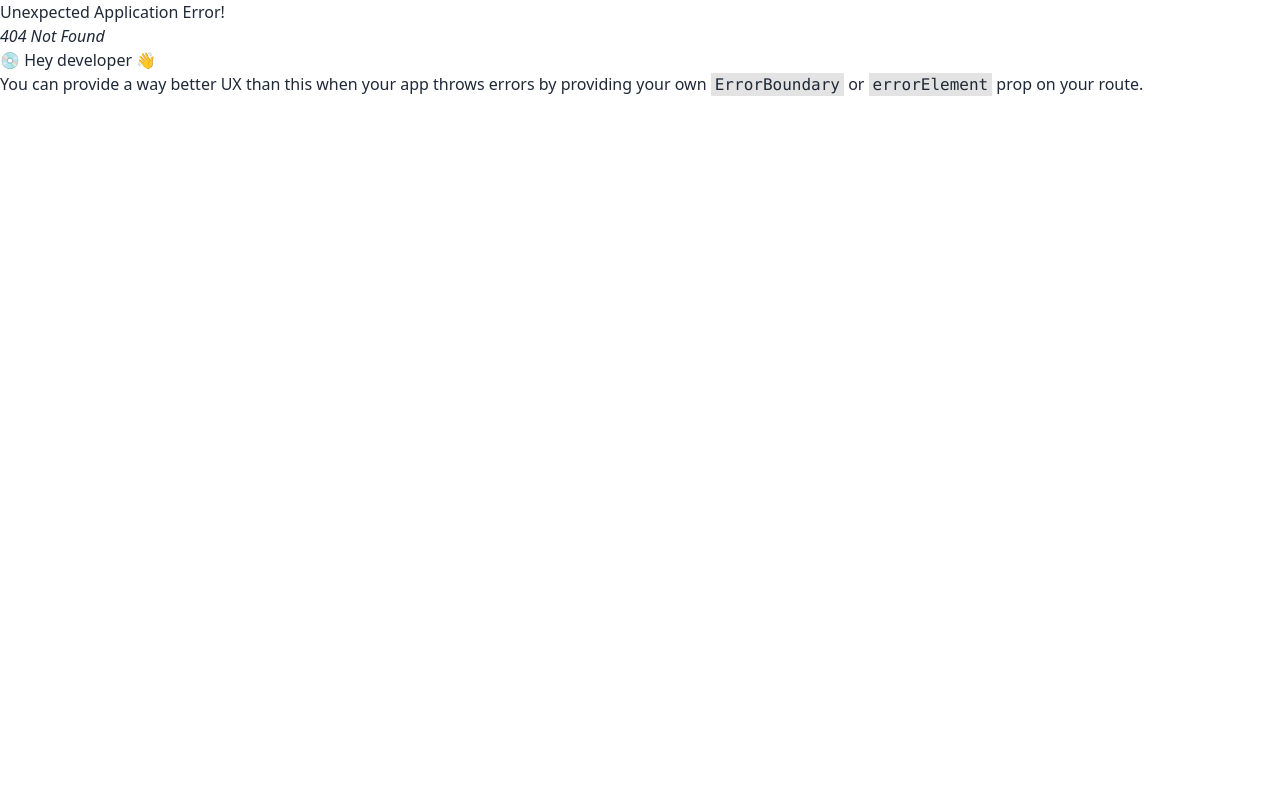
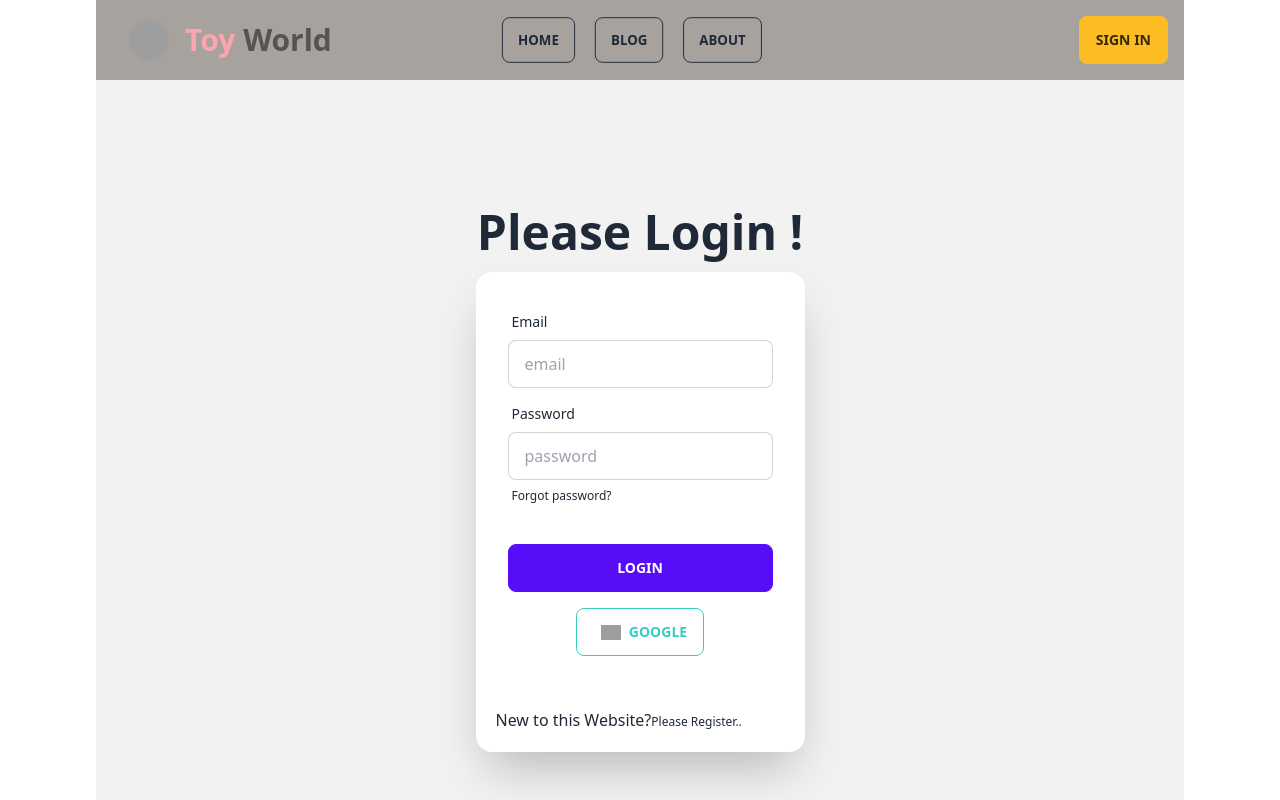
Before and after one commit to Ashik-Faysal/toy-marketplace-client, a React (Vite) app: page /login in a window 1280 px wide. Before the commit this address had no page. Shown: the top 800 px of the page. Built offline with nearby package versions, Linux system fonts and the light colour scheme; no server answers; grey boxes are pictures that could not be loaded.

Commit message:
added login and register routes

```diff
--- /dev/null
+++ b/src/Providers/AuthProvider.jsx
@@ -0,0 +1,67 @@
+import React, { createContext, useEffect, useState } from "react";
+import {
+  createUserWithEmailAndPassword,
+  getAuth,
+  GoogleAuthProvider,
+  onAuthStateChanged,
+  signInWithEmailAndPassword,
+  signInWithPopup,
+  signOut,
+  updateProfile,
+} from "firebase/auth";
+import app from "../firebase/firebase.config";
+
+export const AuthContext = createContext("");
+const auth = getAuth(app);
+
+const AuthProviders = ({ children }) => {
+  const [user, setUser] = useState(null);
+
+  const [loading, setLoading] = useState(true);
+
+  const createUser = (email, password) => {
+    return createUserWithEmailAndPassword(auth, email, password);
+  };
+  const signIn = (email, password) => {
+    return signInWithEmailAndPassword(auth, email, password);
+  };
+  const signInWithGoogle = () => {
+    const googleProvider = new GoogleAuthProvider();
+    return signInWithPopup(auth, googleProvider);
+  };
+  const logOut = () => {
+    return signOut(auth);
+  };
+
+  const userProfile = (name, photoURL) => {
+    return updateProfile(auth.currentUser, {
+      displayName: name,
+      photoURL: photoURL,
+    });
+  };
+  // Observe state change
+  useEffect(() => {
+    const unsubscribe = onAuthStateChanged(auth, (currentUser) => {
+      setUser(currentUser);
+      setLoading(false);
+    });
+    return () => {
+      unsubscribe();
+    };
+  }, []);
+
+  const authInfo = {
+    user,
+    loading,
+    createUser,
+    signIn,
+    logOut,
+    signInWithGoogle,
+    userProfile,
+  };
+  return (
+    <AuthContext.Provider value={authInfo}>{children}</AuthContext.Provider>
+  );
+};
+
+export default AuthProviders;
--- a/src/main.jsx
+++ b/src/main.jsx
@@ -3,9 +3,12 @@ import ReactDOM from "react-dom/client";
 import "./index.css";
 import router from "./routes/Routes.jsx";
 import { RouterProvider } from "react-router-dom";
+import AuthProviders from "./Providers/AuthProvider";
 
 ReactDOM.createRoot(document.getElementById("root")).render(
   <React.StrictMode>
-    <RouterProvider router={router} />
+    <AuthProviders>
+      <RouterProvider router={router} />
+    </AuthProviders>
   </React.StrictMode>
 );
--- /dev/null
+++ b/src/pages/Login/Login.jsx
@@ -0,0 +1,110 @@
+import React, { useContext, useState } from "react";
+import { Link, useLocation, useNavigate } from "react-router-dom";
+import { AuthContext } from "../../Providers/AuthProvider";
+
+const Login = () => {
+  const [error, setError] = useState(null);
+
+  const { signIn, signInWithGoogle, upDateProfile } =
+    useContext(AuthContext);
+//   // console.log(signInWithGoogle);
+  const navigate = useNavigate();
+  const location = useLocation();
+  const from = location?.state?.from?.pathname || "/";
+  const handleLogin = (event) => {
+    event.preventDefault();
+    const form = event.target;
+    const email = form.email.value;
+    const password = form.password.value;
+
+    if (password.length < 6) {
+      setError("Password must be at least 6 characters long.");
+      return;
+    }
+    signIn(email, password)
+      .then((result) => {
+        const loggedUser = result.user;
+        upDateProfile(email, photoURL);
+        form.reset();
+        setError("");
+        navigate(from);
+      })
+      .catch((error) => setError(error.message));
+  };
+  return (
+    <div className="hero min-h-screen bg-base-200">
+      <div className="hero-content flex-col ">
+        <div className="text-center lg:text-left">
+          <h1 className="text-5xl font-bold">Please Login !</h1>
+        </div>
+        <div className="card flex-shrink-0 w-full max-w-sm shadow-2xl bg-base-100">
+                  <form
+                    //   onSubmit={handleLogin}
+                      className="card-body">
+            <div className="form-control">
+              <label className="label">
+                <span className="label-text">Email</span>
+              </label>
+              <input
+                type="email"
+                name="email"
+                placeholder="email"
+                className="input input-bordered"
+                required
+              />
+            </div>
+            <div className="form-control">
+              <label className="label">
+                <span className="label-text">Password</span>
+              </label>
+              <input
+                type="password"
+                placeholder="password"
+                name="password"
+                className="input input-bordered"
+                required
+              />
+              <label className="label">
+                <a href="#" className="label-text-alt link link-hover">
+                  Forgot password?
+                </a>
+              </label>
+            </div>
+            <div className="form-control mt-6">
+              <button className="btn btn-primary">Login</button>
+            </div>
+
+            <div className="flex gap-4 mx-auto">
+              <button
+                              type="button"
+
+                              onClick={signInWithGoogle}
+
+                className="btn btn-outline btn-accent mt-2"
+              >
+                <img
+                  className="mx-2"
+                  src="https://developers.google.com/identity/images/g-logo.png"
+                  alt="Google logo"
+                  width="20px"
+                  height="20px"
+                />
+                Google
+              </button>
+            </div>
+          </form>
+          {error && <p className="text-red-500">{error}</p>}
+
+          <span className="p-5">
+            New to this Website?
+            <Link to="/register" className="label-text-alt link link-hover">
+              Please Register..
+            </Link>
+          </span>
+        </div>
+      </div>
+    </div>
+  );
+};
+
+export default Login;
--- /dev/null
+++ b/src/pages/Login/Register.jsx
@@ -0,0 +1,101 @@
+import React, { useContext } from "react";
+import { Link } from "react-router-dom";
+import { AuthContext } from "../../Providers/AuthProvider";
+
+const Register = () => {
+  const { user, createUser, userProfile } =useContext(AuthContext);
+
+  const handleRegister = (event) => {
+    event.preventDefault();
+    const form = event.target;
+    const name = form.name.value;
+    const email = form.email.value;
+    const password = form.password.value;
+    const photoURL = form.photoURL.value;
+    console.log(name, email, password, photoURL);
+
+    createUser(email, password)
+      .then((result) => {
+        userProfile(name, photoURL);
+        const loggedUser = result.user;
+        console.log(loggedUser);
+        form.reset();
+      })
+      .catch((error) => console.log(error));
+  };
+
+  return (
+    <div className="hero min-h-screen bg-base-200">
+      <div className="hero-content flex-col">
+        <div className="text-center lg:text-left">
+          <h1 className="text-5xl font-bold">Please Register!</h1>
+        </div>
+        <div className="card flex-shrink-0 w-full max-w-sm shadow-2xl bg-base-100">
+          <form onSubmit={handleRegister} className="card-body">
+            <div className="form-control">
+              <label className="label">
+                <span className="label-text">Name</span>
+              </label>
+              <input
+                type="text"
+                name="name"
+                placeholder="name"
+                className="input input-bordered"
+                required
+              />
+            </div>
+            <div className="form-control">
+              <label className="label">
+                <span className="label-text">Email</span>
+              </label>
+              <input
+                type="email"
+                name="email"
+                placeholder="email"
+                className="input input-bordered"
+                required
+              />
+            </div>
+            <div className="form-control">
+              <label className="label">
+                <span className="label-text">Photo Url</span>
+              </label>
+              <input
+                type="text"
+                name="photoURL"
+                placeholder="photo url"
+                className="input input-bordered"
+                required
+              />
+            </div>
+            <div className="form-control">
+              <label className="label">
+                <span className="label-text">Password</span>
+              </label>
+              <input
+                type="password"
+                placeholder="password"
+                name="password"
+                className="input input-bordered"
+                required
+              />
+              <label className="label">
+                <Link
+                  to="/login"
+                  className="p-1 label-text-alt link link-hover"
+                >
+                  Have Already an Account? Please Login
+                </Link>
+              </label>
+            </div>
+            <div className="form-control mt-6">
+              <button className="btn btn-primary">Register</button>
+            </div>
+          </form>
+        </div>
+      </div>
+    </div>
+  );
+};
+
+export default Register;
--- a/src/pages/shared/Navbar.jsx
+++ b/src/pages/shared/Navbar.jsx
@@ -1,6 +1,15 @@
-import React from "react";
+import React, { useContext } from "react";
+import { Link } from "react-router-dom";
+import { AuthContext } from "../../Providers/AuthProvider";
 
 const Navbar = () => {
+  const { user, logOut } = useContext(AuthContext);
+  const handleLogOut = () => {
+    logOut()
+      .then(() => {})
+      .then((error) => console.log(error));
+  };
+
   return (
     <div className="navbar bg-stone-400 p-4">
       <div className="navbar-start">
@@ -48,7 +57,8 @@ const Navbar = () => {
           </ul>
         </div>
         <a className="btn btn-ghost normal-case text-3xl font-extrabold">
-          <img className="w-10 h-10 rounded-full mr-4"
+          <img
+            className="w-10 h-10 rounded-full mr-4"
             src="https://images.unsplash.com/photo-1593085512500-5d55148d6f0d?ixlib=rb-4.0.3&ixid=M3wxMjA3fDB8MHxzZWFyY2h8MTJ8fHRveXxlbnwwfHwwfHx8MA%3D%3D&auto=format&fit=crop&w=500&q=60"
             alt=""
           />
@@ -59,18 +69,48 @@ const Navbar = () => {
       <div className="navbar-center hidden lg:flex">
         <ul className="menu menu-horizontal px-1">
           <li>
-            <button className="btn btn-outline">Home </button>
+            <Link to="/" className="btn btn-outline">
+              Home
+            </Link>
           </li>
           <li tabIndex={0}>
-            <button className="btn btn-outline mx-4">Blog</button>
+            <Link to="/blog" className="btn btn-outline mx-4">
+              Blog
+            </Link>
           </li>
           <li>
-            <button className="btn btn-outline">About</button>
+            <Link to="/about" className="btn btn-outline">
+              About
+            </Link>
           </li>
         </ul>
       </div>
-      <div className="navbar-end">
-        <a className="btn">Get started</a>
+      <div className="md:ml-4 flex gap-2 navbar-end">
+        {user ? (
+          <>
+            <Link>
+              <button className="btn btn-outline">Add A Toy</button>
+            </Link>
+            <Link>
+              <button className="btn btn-outline">My Toys</button>
+            </Link>
+            <img
+              className="w-12 h-12 rounded-full"
+              src={user.photoURL}
+              alt=""
+            />
+            <button
+              onClick={handleLogOut}
+              className="btn btn-warning ml-4 md:ml-0 mt-4 md:mt-0"
+            >
+              Sign Out
+            </button>
+          </>
+        ) : (
+          <Link to="/login">
+            <button className="btn btn-warning">Sign In</button>
+          </Link>
+        )}
       </div>
     </div>
   );
```
Also changed, not shown: src/routes/Routes.jsx (+11 -1 lines).
